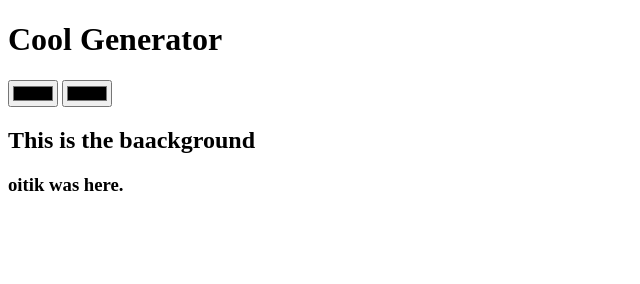
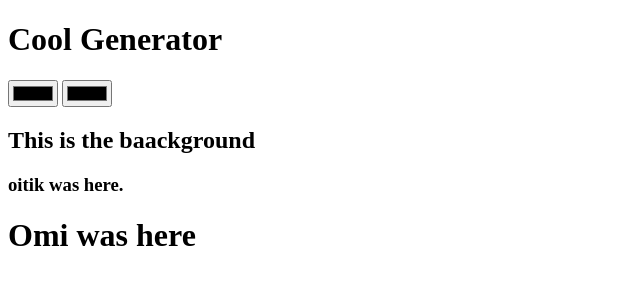
Before and after one commit to oitik/bg_generator, a plain HTML site: page index.html in a window 1280 px wide. Shown: the whole page, without its empty margins (0-640 px from the left). Drawn offline with Linux system fonts and the light colour scheme.

Commit message:
omi changed

```diff
--- a/index.html
+++ b/index.html
@@ -11,6 +11,8 @@
         <h2>This is the baackground</h2>
 
         <h3>oitik was here. </h3>
+
+        <h1>Omi was here</h1>
         <script type="text/javascript" src="./script.js"></script>
     </body>
 </html>
```
